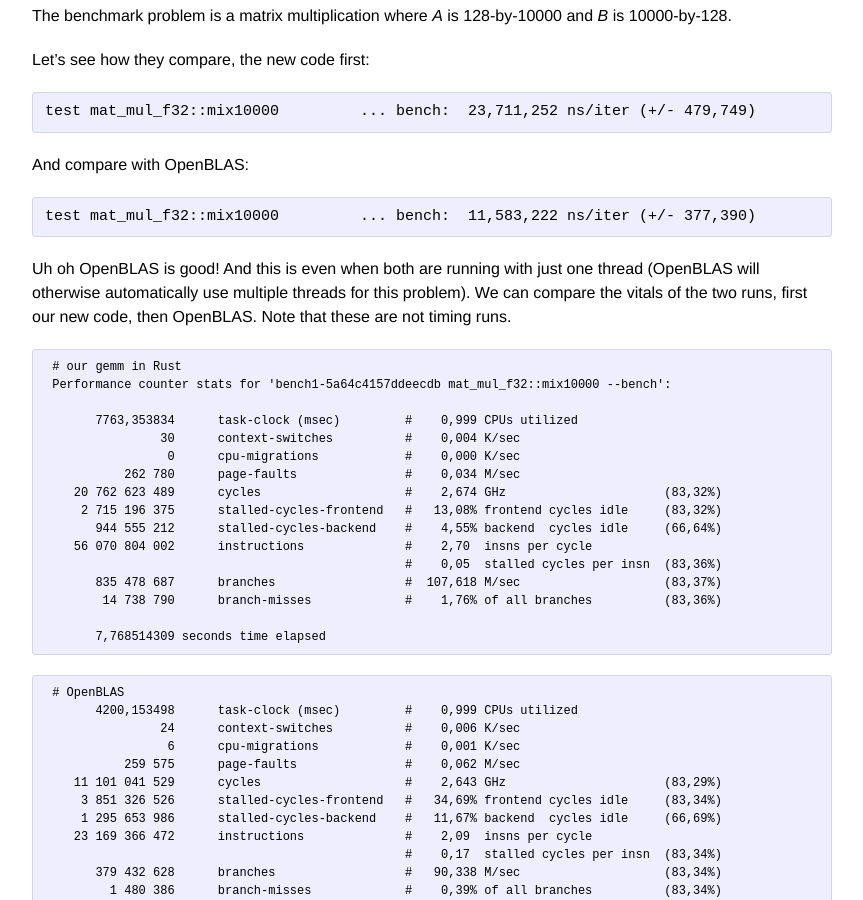
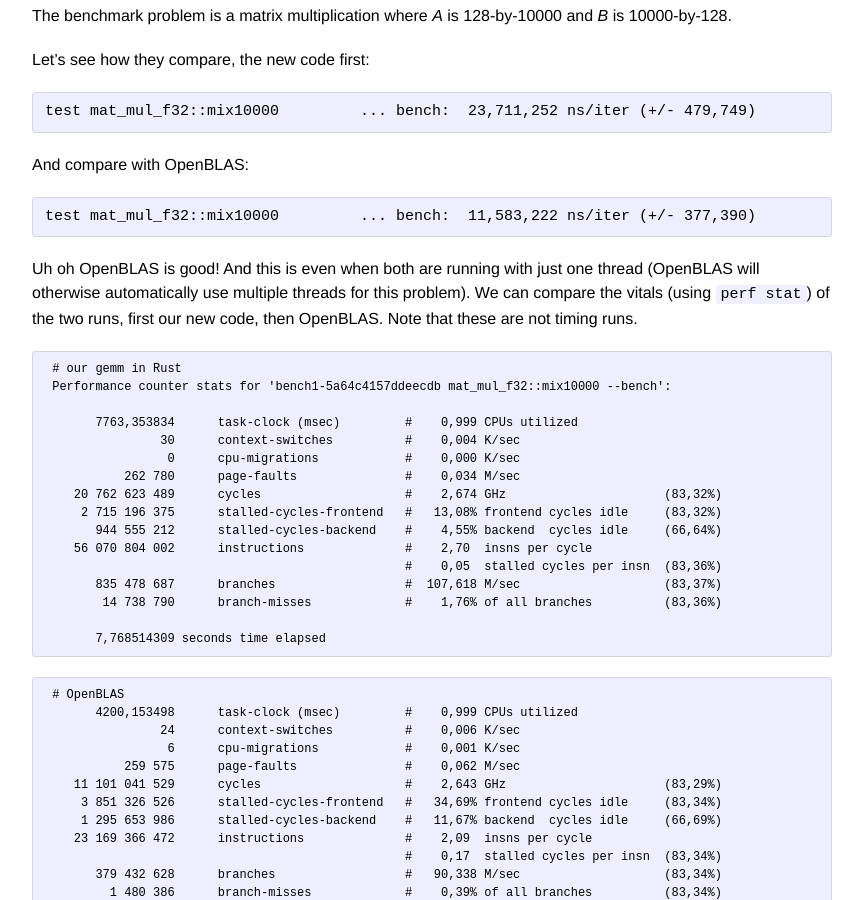
Before and after one commit to bluss/bluss.github.io, a Jekyll site: the page built from _posts/2016-03-28-a-gemmed-rabbit-hole.markdown, in a window 1280 px wide and 900 px high, scrolled down 2497 px. Shown: the whole window, without its empty margins (208-1071 px from the left). Built offline with Jekyll 4.4.1, drawn with Linux system fonts in a browser that asks for light colours.

Commit message:
Mention perf

```diff
--- a/_posts/2016-03-28-a-gemmed-rabbit-hole.markdown
+++ b/_posts/2016-03-28-a-gemmed-rabbit-hole.markdown
@@ -153,8 +153,8 @@ test mat_mul_f32::mix10000         ... bench:  11,583,222 ns/iter (+/- 377,390)
 
 Uh oh OpenBLAS is good! And this is even when both are running with just one thread
 (OpenBLAS will otherwise automatically use multiple threads for this problem).
-We can compare the vitals of the two runs, first our new code, then OpenBLAS.
-Note that these are not timing runs.
+We can compare the vitals (using `perf stat`) of the two runs, first our new
+code, then OpenBLAS.  Note that these are not timing runs.
 
 <pre style="font-size: small">
  # our gemm in Rust
```
